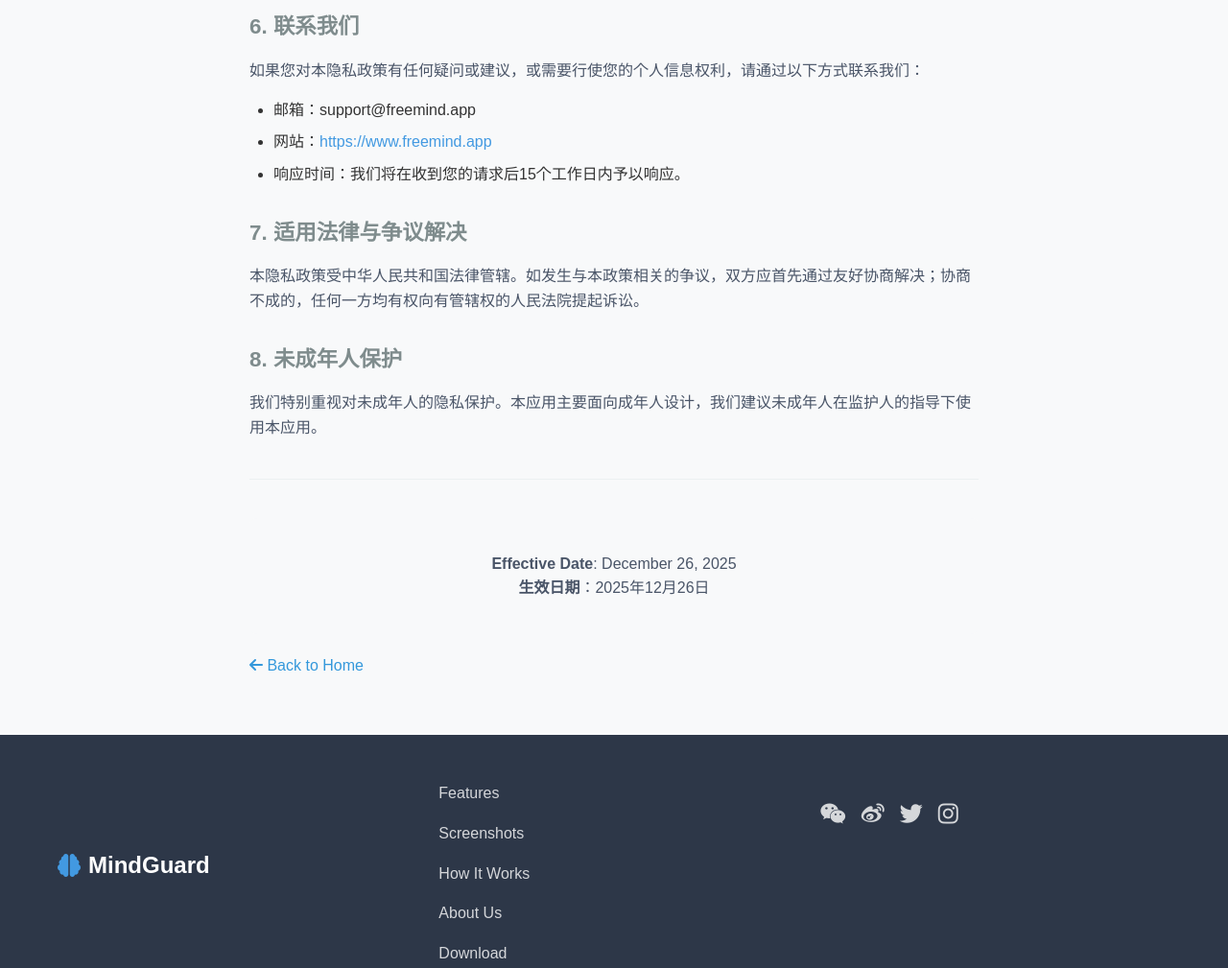
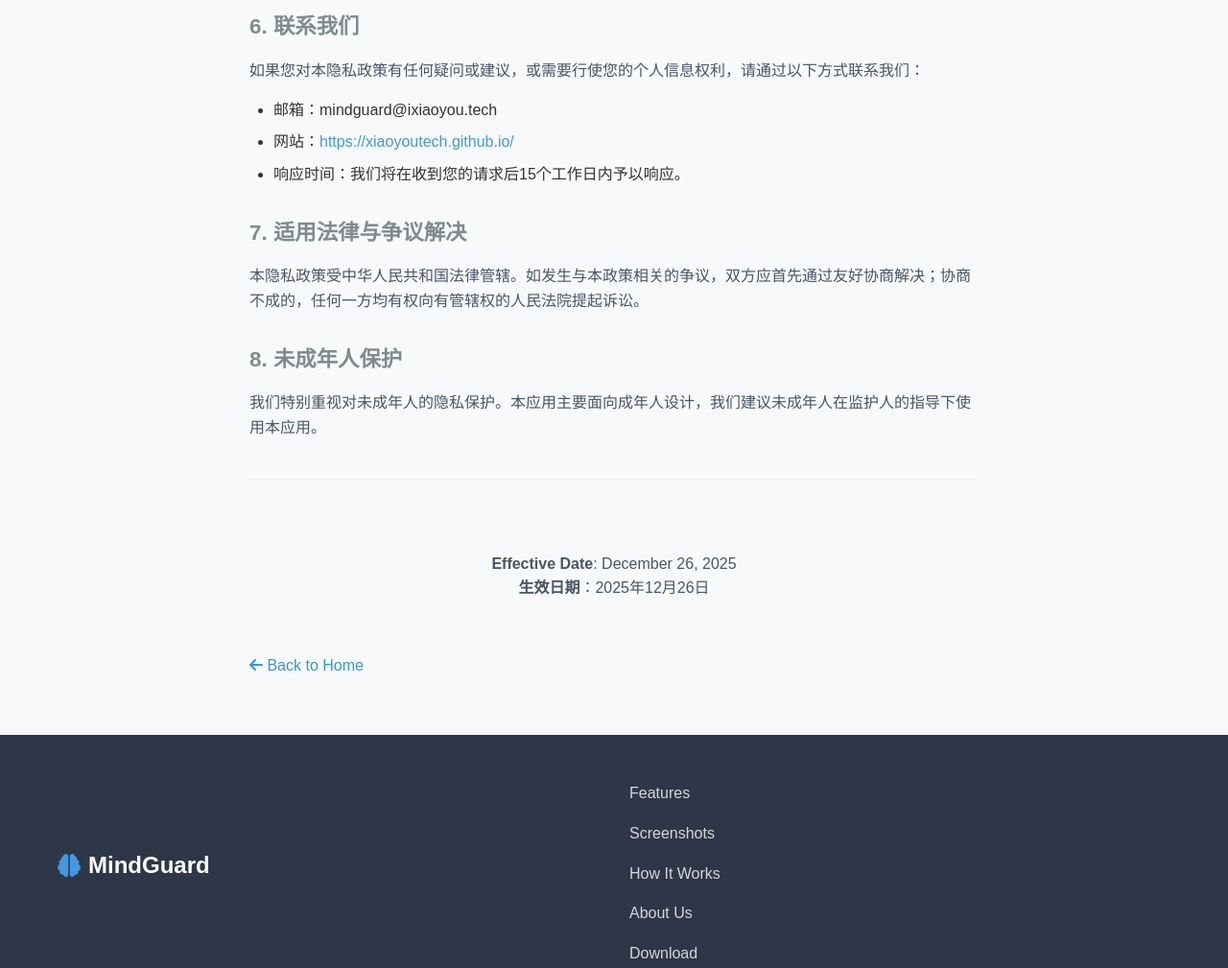
Before and after one commit to XiaoYouTech/xiaoyoutech.github.io, a plain HTML site: page PrivacyPolicy.html in a window 1280 px wide. Shown: the part 4000-5009 px from the top of the page at 96% size. Drawn offline with Linux system fonts and the light colour scheme.

Commit message:
update mail & website

```diff
--- a/PrivacyPolicy.html
+++ b/PrivacyPolicy.html
@@ -203,8 +203,8 @@
         <h3>6. 联系我们</h3>
         <p>如果您对本隐私政策有任何疑问或建议，或需要行使您的个人信息权利，请通过以下方式联系我们：</p>
         <ul>
-            <li>邮箱：support@freemind.app</li>
-            <li>网站：<a href="https://www.freemind.app" target="_blank">https://www.freemind.app</a></li>
+            <li>邮箱：mindguard@ixiaoyou.tech</li>
+            <li>网站：<a href="https://xiaoyoutech.github.io/" target="_blank">https://xiaoyoutech.github.io/</a></li>
             <li>响应时间：我们将在收到您的请求后15个工作日内予以响应。</li>
         </ul>
 
@@ -239,12 +239,12 @@
                     <a href="index.html#about">About Us</a>
                     <a href="index.html#download">Download</a>
                 </div>
-                <div class="footer-social">
+                <!-- <div class="footer-social">
                     <a href="#"><i class="fab fa-weixin"></i></a>
                     <a href="#"><i class="fab fa-weibo"></i></a>
                     <a href="#"><i class="fab fa-twitter"></i></a>
                     <a href="#"><i class="fab fa-instagram"></i></a>
-                </div>
+                </div> -->
             </div>
             <div class="footer-bottom">
                 <p>&copy; 2025 MindGuard. All rights reserved.</p>
```
Also changed, not shown: index.html (+2 -2 lines).
